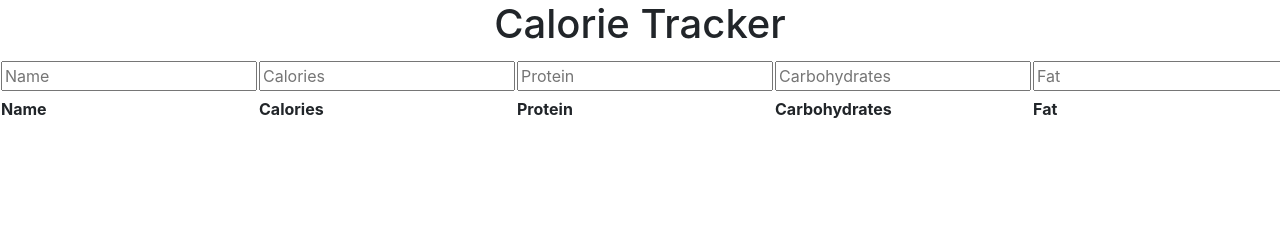
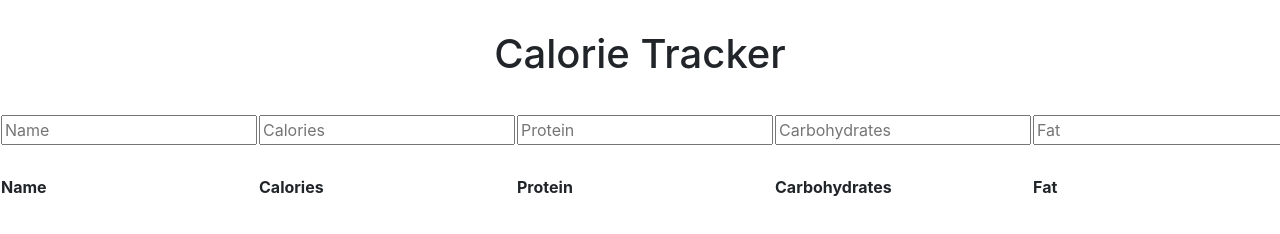
Before and after one commit to ZahranShadi/react-start, a React app in the folder react-app/: page / in a window 1280 px wide. Shown: the top 234 px of the page. Built offline with nearby package versions, Linux system fonts and the light colour scheme.

Commit message:
Final commit

```diff
--- a/react-app/components/App.js
+++ b/react-app/components/App.js
@@ -18,8 +18,9 @@ export default class App extends React.Component {
 
    	render() {
       	return (
-	      	<div>
+	      	<div style={{marginTop: '30px'}}>
 		    	<h1 style={{textAlign: 'center'}}>Calorie Tracker</h1>
+		    	<br/>
 		    	<FoodList
 			    	food={this.state.food}
 			    	saveFoodItem={this.saveFoodItem.bind(this)}
--- a/react-app/components/food-list-header.js
+++ b/react-app/components/food-list-header.js
@@ -7,6 +7,7 @@ export default class FoodListHeader extends React.Component {
 		return (
 			<thead class="thead-dark">
 				<AddFood addFood={this.props.addFood.bind(this)}/>
+				<br/>
 				<tr>
 					<th scope="col">Name</th>
 					<th scope="col">Calories</th>
--- a/react-app/components/food-list.js
+++ b/react-app/components/food-list.js
@@ -16,9 +16,9 @@ export default class FoodList extends React.Component {
 	render() {
 		return (
 			<div style={{width: '100%'}}>
-				<table style={{width: '95%', margin: 'auto'}}>
+				<table style={{width: '85%', margin: 'auto'}}>
 					<FoodListHeader addFood={this.props.addFood.bind(this)}/>
-					<tbody bordered>
+					<tbody>
 						{this.renderItems()}
 					</tbody>
 				</table>
--- a/react-app/index.html
+++ b/react-app/index.html
@@ -3,7 +3,7 @@
 
    <head>
       <meta charset = "UTF-8">
-      <title>React App</title>
+      <title>Calorie Tracker</title>
    </head>
 
    <body>
```
